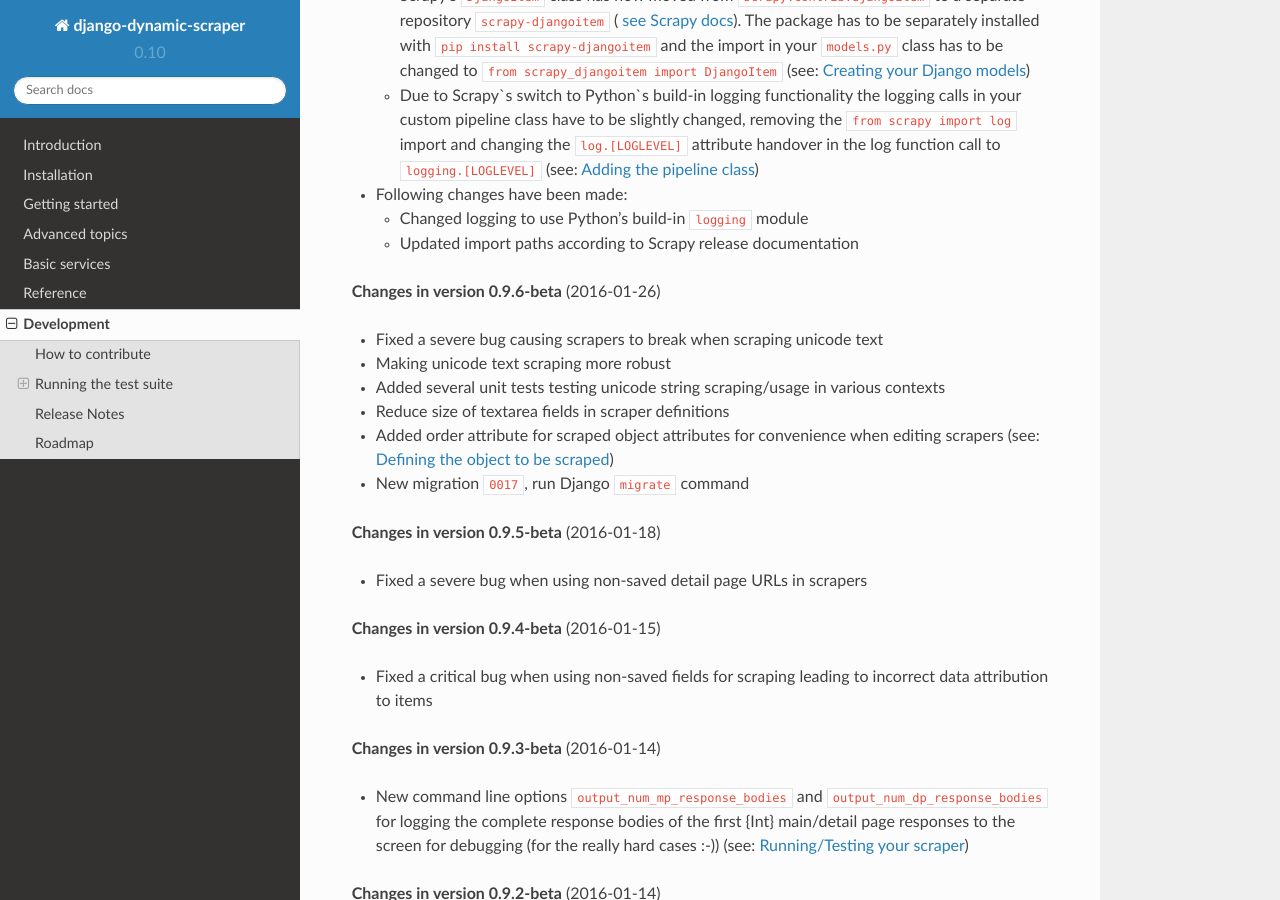
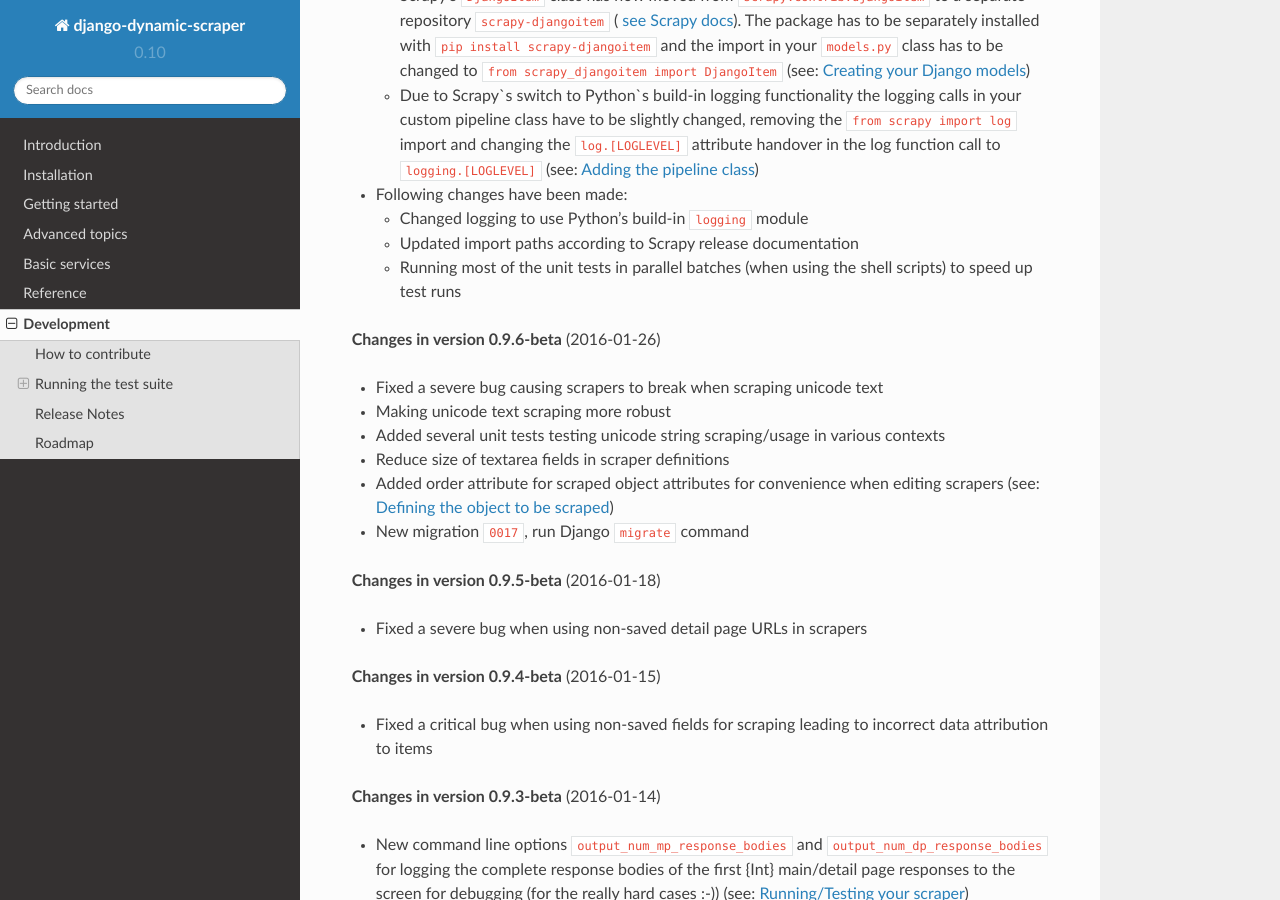
Before and after one commit to dev02019/django-dynamic-scraper, a Sphinx documentation site: the page built from docs/development.rst, in a window 1280 px wide and 900 px high, scrolled down 2614 px. Built offline with Sphinx 7.4.7 and the Read the Docs theme 2.0.0, drawn with Linux system fonts in a browser that asks for light colours.

Commit message:
Run scraper req options run tests in parallel batches to speed up tests

```diff
--- a/docs/development.rst
+++ b/docs/development.rst
@@ -121,6 +121,8 @@ Release Notes
 
   * Changed logging to use Python's build-in ``logging`` module
   * Updated import paths according to Scrapy release documentation
+  * Running most of the unit tests in parallel batches (when using the shell scripts)
+    to speed up test runs
 
 **Changes in version 0.9.6-beta** (2016-01-26)
 
```
Also changed, not shown: 1 other file.
